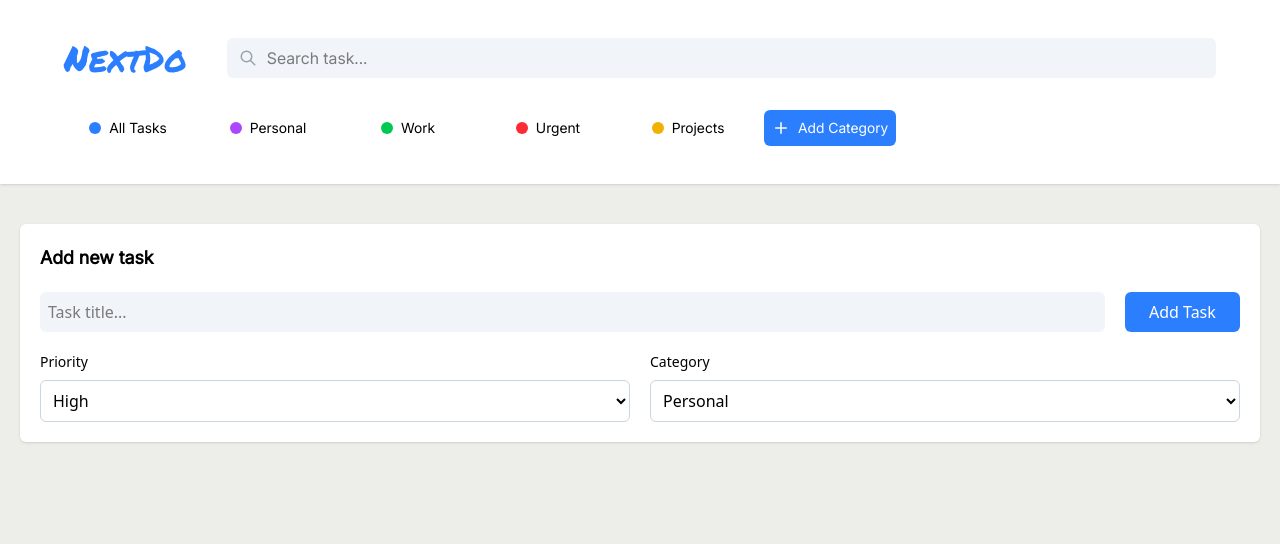
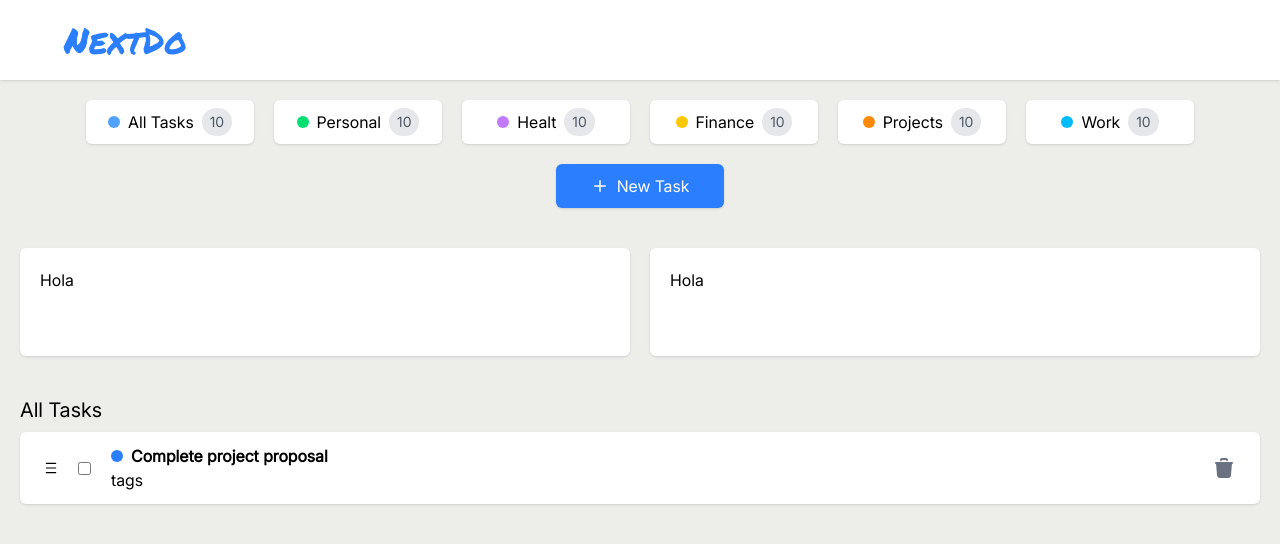
Before and after one commit to omar15hr/nextdo, a React (Vite) app: page / in a window 1280 px wide. Shown: the top 544 px of the page. Built offline with nearby package versions, Linux system fonts and the light colour scheme.

Commit message:
cambio de estrucura inicial, cambio de botones, header, tasklist

```diff
--- a/src/App.tsx
+++ b/src/App.tsx
@@ -1,12 +1,85 @@
-import { AddTaskForm } from "./components/AddTaskForm";
+import { CategoryButton } from "./components/CategoryButton";
 import { Header } from "./components/Header";
+import { PlusIcon } from "./components/Icons";
+
+const categories = [
+  { text: "All Tasks", color: "bg-blue-400" },
+  { text: "Personal", color: "bg-green-400" },
+  { text: "Healt", color: "bg-purple-400" },
+  { text: "Finance", color: "bg-yellow-400" },
+  { text: "Projects", color: "bg-orange-400" },
+  { text: "Work", color: "bg-sky-400" },
+];
 
 function App() {
   return (
-    <div className="flex flex-col gap-5 bg-[#edede9] min-h-screen">
+    <div className="flex flex-col bg-[#edede9] min-h-screen">
       <Header />
-      <div className="p-5">
-        <AddTaskForm />
+      <div className="flex flex-wrap items-center justify-center gap-5 p-5">
+        {categories.map(({ text, color }) => (
+          <CategoryButton text={text} color={color} />
+        ))}
+        <button className="flex items-center justify-center w-42 h-11 gap-2 p-2 text-white bg-blue-500 hover:bg-blue-600 rounded-md shadow cursor-pointer">
+          <PlusIcon />
+          <span>New Task</span>
+        </button>
+      </div>
+      <div className="flex flex-wrap justify-center md:justify-start gap-2 md:gap-3"></div>
+      <div className="grid grid-rows-2 gap-10 p-5">
+        <div className="rounded-md grid grid-cols-1 md:grid-cols-2 gap-5">
+          <div className="bg-white p-5 rounded-md shadow">Hola</div>
+          <div className="bg-white p-5 rounded-md shadow">Hola</div>
+        </div>
+        <div className="flex flex-col rounded-md gap-2">
+          <h2 className="text-xl">All Tasks</h2>
+          <div className="flex items-center justify-between gap-5 bg-white p-3 px-6 rounded-md shadow">
+            <div className="flex items-center gap-5">
+              <button className="cursor-grab">
+                <svg
+                  xmlns="http://www.w3.org/2000/svg"
+                  width={14}
+                  height={14}
+                  viewBox="0 0 24 24"
+                  fill="none"
+                  stroke="currentColor"
+                  strokeWidth={2}
+                  strokeLinecap="round"
+                  strokeLinejoin="round"
+                  className="icon icon-tabler icons-tabler-outline icon-tabler-baseline-density-medium"
+                >
+                  <path stroke="none" d="M0 0h24v24H0z" fill="none" />
+                  <path d="M4 20h16" />
+                  <path d="M4 12h16" />
+                  <path d="M4 4h16" />
+                </svg>
+              </button>
+              <input type="checkbox"></input>
+              <div>
+                <div className="flex items-center gap-2">
+                  <span
+                    className={`w-3 h-3 rounded-full inline-block bg-blue-500`}
+                  ></span>
+                  <h3 className="font-bold">Complete project proposal</h3>
+                </div>
+                <div>tags</div>
+              </div>
+            </div>
+            <div>
+              <svg
+                xmlns="http://www.w3.org/2000/svg"
+                width={24}
+                height={24}
+                viewBox="0 0 24 24"
+                fill="currentColor"
+                className="icon icon-tabler icons-tabler-filled icon-tabler-trash text-gray-500 cursor-pointer"
+              >
+                <path stroke="none" d="M0 0h24v24H0z" fill="none" />
+                <path d="M20 6a1 1 0 0 1 .117 1.993l-.117 .007h-.081l-.919 11a3 3 0 0 1 -2.824 2.995l-.176 .005h-8c-1.598 0 -2.904 -1.249 -2.992 -2.75l-.005 -.167l-.923 -11.083h-.08a1 1 0 0 1 -.117 -1.993l.117 -.007h16z" />
+                <path d="M14 2a2 2 0 0 1 2 2a1 1 0 0 1 -1.993 .117l-.007 -.117h-4l-.007 .117a1 1 0 0 1 -1.993 -.117a2 2 0 0 1 1.85 -1.995l.15 -.005h4z" />
+              </svg>
+            </div>
+          </div>
+        </div>
       </div>
     </div>
   );
--- a/src/components/AddTaskForm.tsx
+++ b/src/components/AddTaskForm.tsx
@@ -1,7 +1,7 @@
 export function AddTaskForm() {
   return (
-    <div className="flex flex-col gap-5 bg-white p-5 rounded-md shadow">
-      <h2 className="text-lg font-bold font-inter">Add new task</h2>
+    <div className="flex flex-col gap-5 justify-center bg-white p-5 rounded-md shadow">
+      <h2 className="text-lg font-bold font-inter text-center">Add new task</h2>
 
       <div className="flex gap-5 justify-between items-center">
         <input
@@ -11,7 +11,7 @@ export function AddTaskForm() {
         />
 
         <button className="h-10 w-32 bg-blue-500 hover:bg-blue-600 text-white p-2 rounded-md cursor-pointer">
-          Add Task
+          <span>Add Task</span>
         </button>
       </div>
       <div className="flex justify-between items-center gap-5">
--- /dev/null
+++ b/src/components/CategoryButton.tsx
@@ -0,0 +1,16 @@
+interface Props {
+  text: string;
+  color: string;
+}
+
+export function CategoryButton({ text, color }: Props) {
+  return (
+    <button className="flex items-center justify-center w-42 gap-2 p-2 bg-white hover:bg-white/80 rounded-md shadow cursor-pointer">
+      <span className={`w-3 h-3 rounded-full inline-block ${color}`}></span>
+      <span>{text}</span>
+      <span className="bg-gray-200 p-1 px-2 rounded-full text-sm text-gray-600">
+        10
+      </span>
+    </button>
+  );
+}
--- a/src/components/Header.tsx
+++ b/src/components/Header.tsx
@@ -1,49 +1,11 @@
-import { PlusIcon, SearchIcon } from "./Icons";
-
-const categoryButtons = [
-  { name: "All Tasks", color: "bg-blue-500" },
-  { name: "Personal", color: "bg-purple-500" },
-  { name: "Work", color: "bg-green-500" },
-  { name: "Urgent", color: "bg-red-500" },
-  { name: "Projects", color: "bg-yellow-500" },
-];
-
 export function Header() {
   return (
-    <div className="bg-white py-6 md:h-46 flex items-center shadow">
+    <div className="bg-white py-6 md:h-20 flex items-center shadow">
       <div className="flex flex-col gap-8 mx-auto w-11/12 max-w-6xl">
         <div className="flex flex-col md:flex-row gap-4 md:gap-10 items-center">
           <h1 className="text-3xl md:text-4xl text-blue-500 font-permanent-marker">
             NextDo
           </h1>
-          <div className="relative w-full">
-            <input
-              type="text"
-              placeholder="Search task..."
-              className="w-full p-2 pl-10 font-inter bg-slate-100 rounded-md focus:border-1 focus:outline-sky-500 focus:outline focus:border-sky-500"
-            />
-            <span className="absolute left-3 top-1/2 -translate-y-1/2 text-gray-400">
-              <SearchIcon />
-            </span>
-          </div>
-        </div>
-
-        <div className="flex flex-wrap justify-center md:justify-start gap-2 md:gap-3">
-          {categoryButtons.map(({ name, color }) => (
-            <button
-              key={name}
-              className="flex items-center justify-center gap-2 p-2 w-[calc(50%-0.5rem)] sm:w-32 cursor-pointer rounded-md font-inter text-sm hover:bg-gray-100 transition duration-300 ease-in-out"
-            >
-              <span
-                className={`h-3 w-3 rounded-full inline-block ${color}`}
-              ></span>
-              <span className="">{name}</span>
-            </button>
-          ))}
-          <button className="flex items-center justify-center gap-2 p-2 w-full sm:w-auto cursor-pointer bg-blue-500 text-white hover:bg-blue-600 rounded-md transition duration-300 ease-in-out font-inter text-sm">
-            <PlusIcon />
-            <span>Add Category</span>
-          </button>
         </div>
       </div>
     </div>
--- /dev/null
+++ b/src/components/Productivity.tsx
@@ -0,0 +1,7 @@
+export function Productivity() {
+  return (
+    <div className="bg-white p-5 md:h-64 flex shadow h-64 rounded-md">
+     grafico
+    </div>
+  );
+}
--- /dev/null
+++ b/src/components/TaskList.tsx
@@ -0,0 +1,7 @@
+export function TaskList() {
+  return (
+    <div>
+
+    </div>
+  )
+}
--- /dev/null
+++ b/src/components/TaskSummary.tsx
@@ -0,0 +1,21 @@
+export function TaskSummary() {
+  return (
+    <div className="bg-white p-5 flex flex-col justify-center items-center gap-10 shadow h-64 rounded-md">
+      <h2 className="text-lg font-bold">Task Summary</h2>
+      <div className="flex flex-wrap items-center gap-10 text-center">
+        <div className="flex flex-col">
+          <span className="text-4xl font-bold text-blue-500">6</span>
+          <span className="text-md text-gray-600">Total tasks</span>
+        </div>
+        <div className="flex flex-col">
+          <span className="text-4xl font-bold text-green-500">0</span>
+          <span className="text-md text-gray-600">Completed</span>
+        </div>
+        <div className="flex flex-col">
+          <span className="text-4xl font-bold text-yellow-500">7</span>
+          <span className="text-md text-gray-600">Incompleted</span>
+        </div>
+      </div>
+    </div>
+  );
+}
--- a/src/index.css
+++ b/src/index.css
@@ -10,10 +10,10 @@
   src: url("./assets/fonts/PermanentMarker.ttf");
 }
 
-.font-inter {
-  font-family: Inter, sans-serif;
-}
-
 .font-permanent-marker {
   font-family: Permanent Marker, sans-serif;
 }
+
+html, body {
+  font-family: Inter, sans-serif;
+}
```
